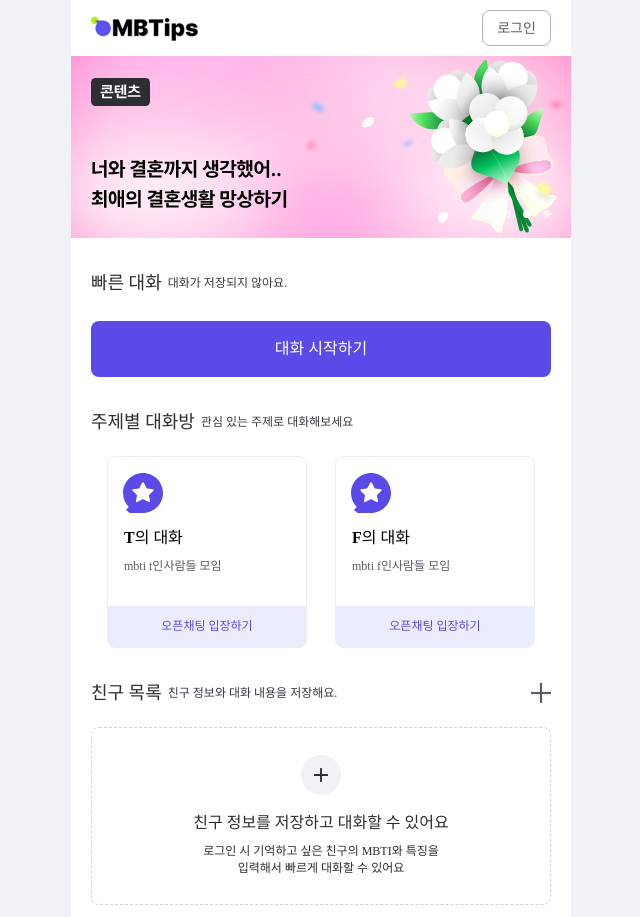
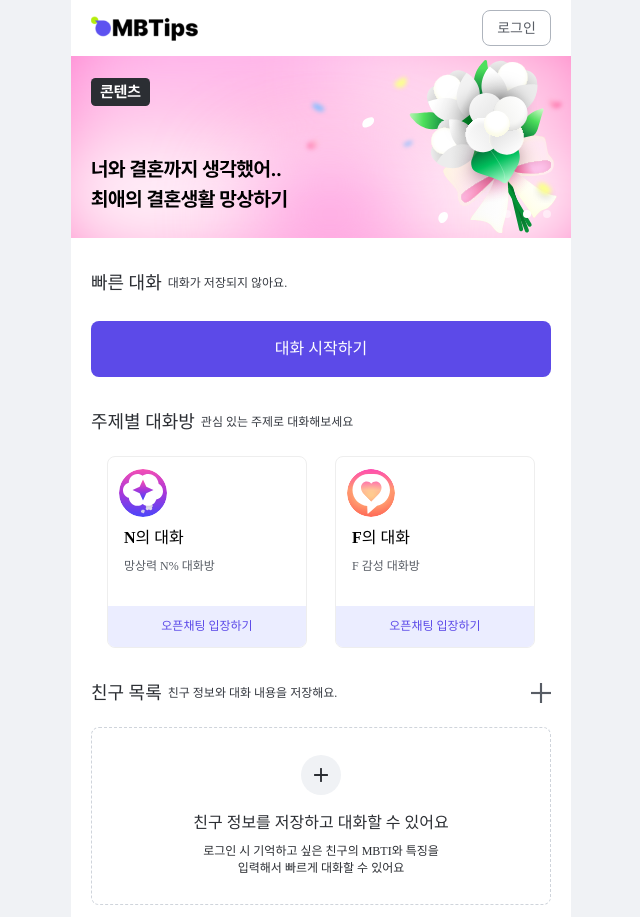
Before and after one commit to MBTips/FE-MBTips, a React (Vite) app: page / in a window 1280 px wide. Shown: the whole page, without its empty margins (319-959 px from the left). Built offline with nearby package versions, Linux system fonts and the light colour scheme; no server answers; the HTML template or start-up script is replaced by a standard one.

Commit message:
feat: 오픈채팅방 메인 이미지 추가 작업

```diff
--- a/src/components/Profile.tsx
+++ b/src/components/Profile.tsx
@@ -12,6 +12,7 @@ interface ProfileProps {
   topicData?: {
     chatTitle: string;
     description: string;
+    image: string;
   };
 }
 const Profile = ({
@@ -64,8 +65,7 @@ const Profile = ({
     if (mode === "friend" && info) {
       return `/public/image/${info.mbti}_profile.png`;
     } else if (mode === "topic" && topicData) {
-      //FIXME: 디자인 정해지면 수정
-      return "/icon/starbubble.svg";
+      return topicData.image;
     }
     return "";
   };
--- a/src/components/TopicProfileContainer.tsx
+++ b/src/components/TopicProfileContainer.tsx
@@ -3,16 +3,19 @@ import Profile from "@/components/Profile";
 type TopicData = {
   chatTitle: string;
   description: string;
+  image: string;
 };
 
 const topicData: TopicData[] = [
   {
-    chatTitle: "T의 대화",
-    description: "mbti t인사람들 모임"
+    chatTitle: "N의 대화",
+    description: "망상력 N% 대화방",
+    image: "/image/N의_대화.svg"
   },
   {
     chatTitle: "F의 대화",
-    description: "mbti f인사람들 모임"
+    description: "F 감성 대화방",
+    image: "/image/F의_대화.svg"
   }
 ];
 
```
Also changed, not shown: public/image/F의_대화.svg (added), public/image/N의_대화.svg (added).
